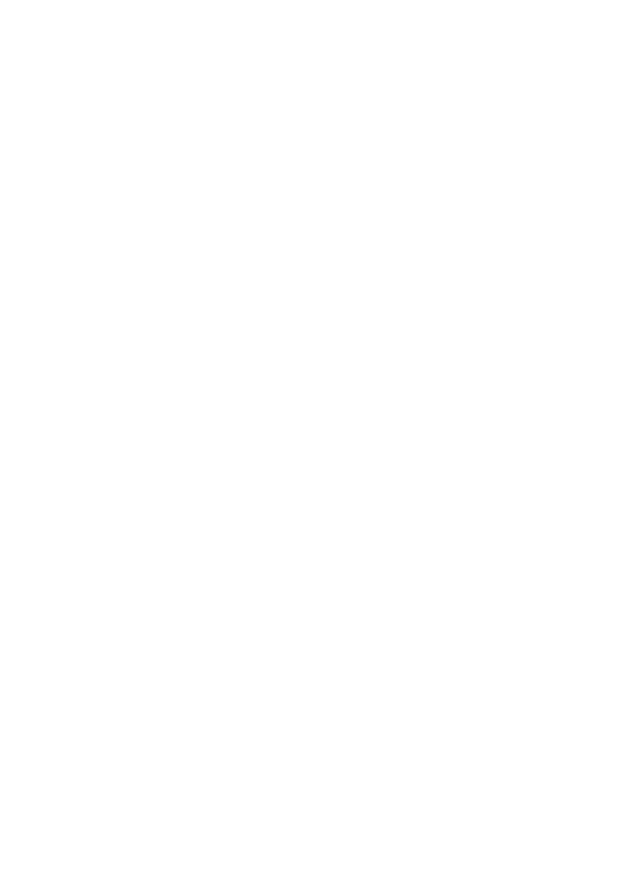
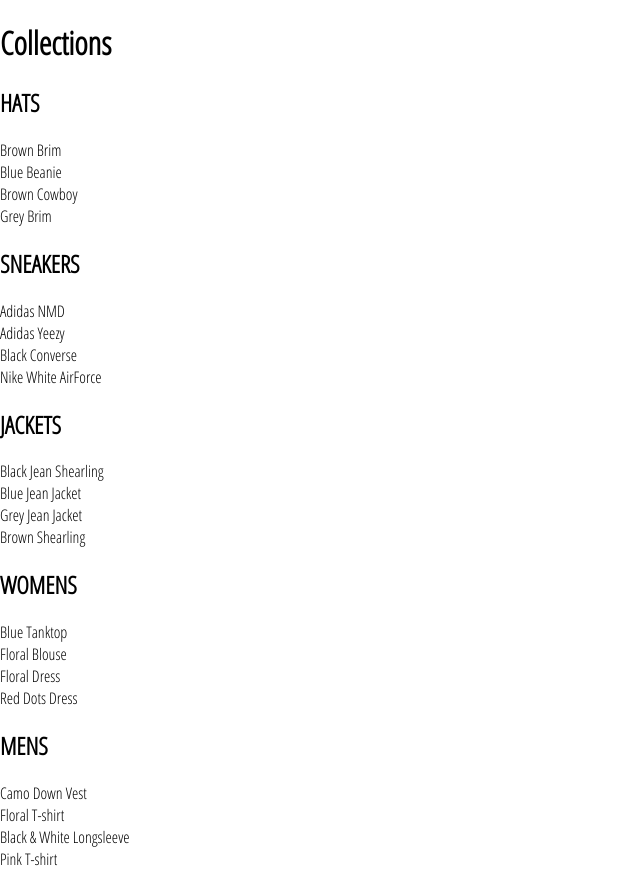
Before and after one commit to Judis07/my-clothing, a React (Create React App) app: page /shop in a window 1280 px wide. Shown: the whole page, without its empty margins (0-640 px from the left). Before the commit the page ends 800 px from the top, so only its background shows below. Built offline with nearby package versions, Linux system fonts and the light colour scheme.

Commit message:
addition of shop page

```diff
--- a/src/App.js
+++ b/src/App.js
@@ -2,9 +2,8 @@
 import { Switch, Route } from "react-router-dom";
 
 import Homepage from "./Pages/Homepage/Homepage";
+import ShopPage from "./Pages/Shop/Shop";
 import "./App.css";
-
-const HatsPage = () => <h1>HATS</h1>;
 
 function App() {
   return (
@@ -12,7 +11,7 @@
       <Switch>
         <Route exact path="/" component={Homepage} />
 
-        <Route exact path="/shop/hats" component={HatsPage} />
+        <Route exact path="/shop/" component={ShopPage} />
       </Switch>
     </div>
   );
--- /dev/null
+++ b/src/Components/collection-item/collection-item.jsx
@@ -0,0 +1,7 @@
+import React from "react";
+
+import "./collection-item.scss";
+
+const CollectionItem = ({ name }) => <div>{name}</div>;
+
+export default CollectionItem;
--- /dev/null
+++ b/src/Components/collection-preview/collection-preview.jsx
@@ -0,0 +1,16 @@
+import React from "react";
+import CollectiionItem from "../collection-item/collection-item";
+import "./collection-preview.scss";
+
+const CollectiionPreview = ({ title, items }) => (
+  <div className="collection-preview">
+    <h2 className="title">{title.toUpperCase()}</h2>
+    <div className="preview">
+      {items.slice(0, 4).map(item => (
+        <CollectiionItem key={item.id} name={item.name} />
+      ))}
+    </div>
+  </div>
+);
+
+export default CollectiionPreview;
--- /dev/null
+++ b/src/Pages/Shop/Shop.jsx
@@ -0,0 +1,26 @@
+import React from "react";
+import { ShopData } from "./shopData";
+import CollectiionPreview from "../../Components/collection-preview/collection-preview";
+
+class ShopPage extends React.Component {
+  constructor(props) {
+    super(props);
+    this.state = {
+      collections: ShopData
+    };
+  }
+
+  render() {
+    const { collections } = this.state;
+    return (
+      <div className="shop-page">
+        <h1>Collections</h1>
+        {collections.map(({ id, ...otherCollectionPros }) => {
+          return <CollectiionPreview key={id} {...otherCollectionPros} />;
+        })}
+      </div>
+    );
+  }
+}
+
+export default ShopPage;
--- /dev/null
+++ b/src/Pages/Shop/shopData.js
@@ -0,0 +1,247 @@
+export const ShopData = [
+  {
+    id: 1,
+    title: "Hats",
+    routeName: "hats",
+    items: [
+      {
+        id: 1,
+        name: "Brown Brim",
+        imageUrl: "https://i.ibb.co/ZYW3VTp/brown-brim.png",
+        price: 25
+      },
+      {
+        id: 2,
+        name: "Blue Beanie",
+        imageUrl: "https://i.ibb.co/ypkgK0X/blue-beanie.png",
+        price: 18
+      },
+      {
+        id: 3,
+        name: "Brown Cowboy",
+        imageUrl: "https://i.ibb.co/QdJwgmp/brown-cowboy.png",
+        price: 35
+      },
+      {
+        id: 4,
+        name: "Grey Brim",
+        imageUrl: "https://i.ibb.co/RjBLWxB/grey-brim.png",
+        price: 25
+      },
+      {
+        id: 5,
+        name: "Green Beanie",
+        imageUrl: "https://i.ibb.co/YTjW3vF/green-beanie.png",
+        price: 18
+      },
+      {
+        id: 6,
+        name: "Palm Tree Cap",
+        imageUrl: "https://i.ibb.co/rKBDvJX/palm-tree-cap.png",
+        price: 14
+      },
+      {
+        id: 7,
+        name: "Red Beanie",
+        imageUrl: "https://i.ibb.co/bLB646Z/red-beanie.png",
+        price: 18
+      },
+      {
+        id: 8,
+        name: "Wolf Cap",
+        imageUrl: "https://i.ibb.co/1f2nWMM/wolf-cap.png",
+        price: 14
+      },
+      {
+        id: 9,
+        name: "Blue Snapback",
+        imageUrl: "https://i.ibb.co/X2VJP2W/blue-snapback.png",
+        price: 16
+      }
+    ]
+  },
+  {
+    id: 2,
+    title: "Sneakers",
+    routeName: "sneakers",
+    items: [
+      {
+        id: 1,
+        name: "Adidas NMD",
+        imageUrl: "https://i.ibb.co/0s3pdnc/adidas-nmd.png",
+        price: 220
+      },
+      {
+        id: 2,
+        name: "Adidas Yeezy",
+        imageUrl: "https://i.ibb.co/dJbG1cT/yeezy.png",
+        price: 280
+      },
+      {
+        id: 3,
+        name: "Black Converse",
+        imageUrl: "https://i.ibb.co/bPmVXyP/black-converse.png",
+        price: 110
+      },
+      {
+        id: 4,
+        name: "Nike White AirForce",
+        imageUrl: "https://i.ibb.co/1RcFPk0/white-nike-high-tops.png",
+        price: 160
+      },
+      {
+        id: 5,
+        name: "Nike Red High Tops",
+        imageUrl: "https://i.ibb.co/QcvzydB/nikes-red.png",
+        price: 160
+      },
+      {
+        id: 6,
+        name: "Nike Brown High Tops",
+        imageUrl: "https://i.ibb.co/fMTV342/nike-brown.png",
+        price: 160
+      },
+      {
+        id: 7,
+        name: "Air Jordan Limited",
+        imageUrl: "https://i.ibb.co/w4k6Ws9/nike-funky.png",
+        price: 190
+      },
+      {
+        id: 8,
+        name: "Timberlands",
+        imageUrl: "https://i.ibb.co/Mhh6wBg/timberlands.png",
+        price: 200
+      }
+    ]
+  },
+  {
+    id: 3,
+    title: "Jackets",
+    routeName: "jackets",
+    items: [
+      {
+        id: 1,
+        name: "Black Jean Shearling",
+        imageUrl: "https://i.ibb.co/XzcwL5s/black-shearling.png",
+        price: 125
+      },
+      {
+        id: 2,
+        name: "Blue Jean Jacket",
+        imageUrl: "https://i.ibb.co/mJS6vz0/blue-jean-jacket.png",
+        price: 90
+      },
+      {
+        id: 3,
+        name: "Grey Jean Jacket",
+        imageUrl: "https://i.ibb.co/N71k1ML/grey-jean-jacket.png",
+        price: 90
+      },
+      {
+        id: 4,
+        name: "Brown Shearling",
+        imageUrl: "https://i.ibb.co/s96FpdP/brown-shearling.png",
+        price: 165
+      },
+      {
+        id: 5,
+        name: "Tan Trench",
+        imageUrl: "https://i.ibb.co/M6hHc3F/brown-trench.png",
+        price: 185
+      }
+    ]
+  },
+  {
+    id: 4,
+    title: "Womens",
+    routeName: "womens",
+    items: [
+      {
+        id: 1,
+        name: "Blue Tanktop",
+        imageUrl: "https://i.ibb.co/7CQVJNm/blue-tank.png",
+        price: 25
+      },
+      {
+        id: 2,
+        name: "Floral Blouse",
+        imageUrl: "https://i.ibb.co/4W2DGKm/floral-blouse.png",
+        price: 20
+      },
+      {
+        id: 3,
+        name: "Floral Dress",
+        imageUrl: "https://i.ibb.co/KV18Ysr/floral-skirt.png",
+        price: 80
+      },
+      {
+        id: 4,
+        name: "Red Dots Dress",
+        imageUrl: "https://i.ibb.co/N3BN1bh/red-polka-dot-dress.png",
+        price: 80
+      },
+      {
+        id: 5,
+        name: "Striped Sweater",
+        imageUrl: "https://i.ibb.co/KmSkMbH/striped-sweater.png",
+        price: 45
+      },
+      {
+        id: 6,
+        name: "Yellow Track Suit",
+        imageUrl: "https://i.ibb.co/v1cvwNf/yellow-track-suit.png",
+        price: 135
+      },
+      {
+        id: 7,
+        name: "White Blouse",
+        imageUrl: "https://i.ibb.co/qBcrsJg/white-vest.png",
+        price: 20
+      }
+    ]
+  },
+  {
+    id: 5,
+    title: "Mens",
+    routeName: "mens",
+    items: [
+      {
+        id: 1,
+        name: "Camo Down Vest",
+        imageUrl: "https://i.ibb.co/xJS0T3Y/camo-vest.png",
+        price: 325
+      },
+      {
+        id: 2,
+        name: "Floral T-shirt",
+        imageUrl: "https://i.ibb.co/qMQ75QZ/floral-shirt.png",
+        price: 20
+      },
+      {
+        id: 3,
+        name: "Black & White Longsleeve",
+        imageUrl: "https://i.ibb.co/55z32tw/long-sleeve.png",
+        price: 25
+      },
+      {
+        id: 4,
+        name: "Pink T-shirt",
+        imageUrl: "https://i.ibb.co/RvwnBL8/pink-shirt.png",
+        price: 25
+      },
+      {
+        id: 5,
+        name: "Jean Long Sleeve",
+        imageUrl: "https://i.ibb.co/VpW4x5t/roll-up-jean-shirt.png",
+        price: 40
+      },
+      {
+        id: 6,
+        name: "Burgundy T-shirt",
+        imageUrl: "https://i.ibb.co/mh3VM1f/polka-dot-shirt.png",
+        price: 25
+      }
+    ]
+  }
+];
```
Also changed, not shown: src/Components/collection-item/collection-item.scss (added), src/Components/collection-preview/collection-preview.scss (added).
